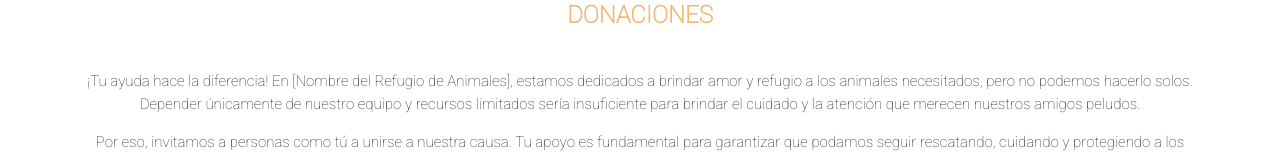
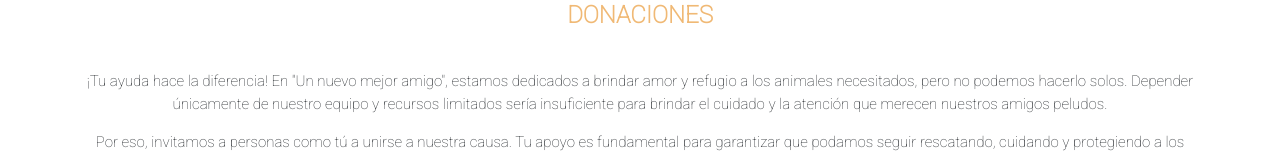
Before and after one commit to vanselmo/PFAnselmoSuarez, a plain HTML site: page html/donaciones.html in a window 1280 px wide. Shown: the part 568-724 px from the top of the page. Drawn offline with nearby package versions, Linux system fonts and the light colour scheme; a web font is replaced by a local one.

Commit message:
Ajuste en texto de donaciones

```diff
--- a/html/donaciones.html
+++ b/html/donaciones.html
@@ -106,7 +106,7 @@
         <div class="text-center container">
             <h1> Donaciones </h1>
 
-            <p> ¡Tu ayuda hace la diferencia! En [Nombre del Refugio de Animales], estamos dedicados a brindar amor y
+            <p> ¡Tu ayuda hace la diferencia! En "Un nuevo mejor amigo", estamos dedicados a brindar amor y
                 refugio a los animales necesitados, pero no podemos hacerlo solos. Depender únicamente de nuestro equipo
                 y
                 recursos limitados sería insuficiente para brindar el cuidado y la atención que merecen nuestros amigos
```
